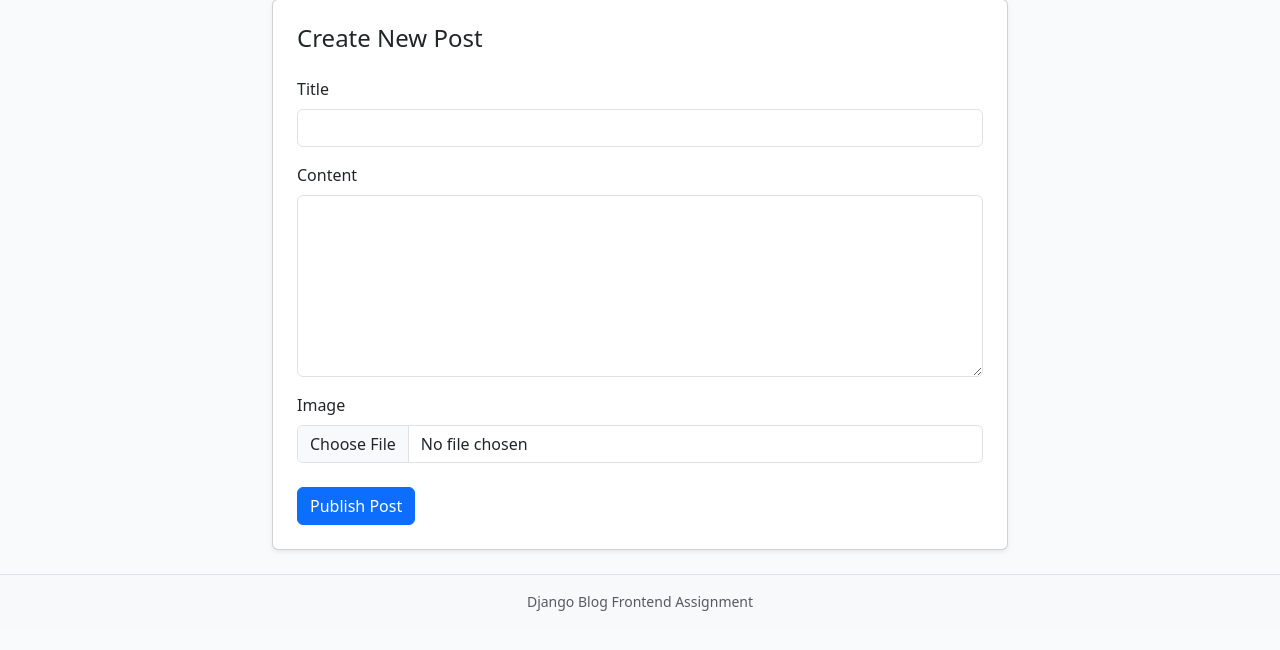
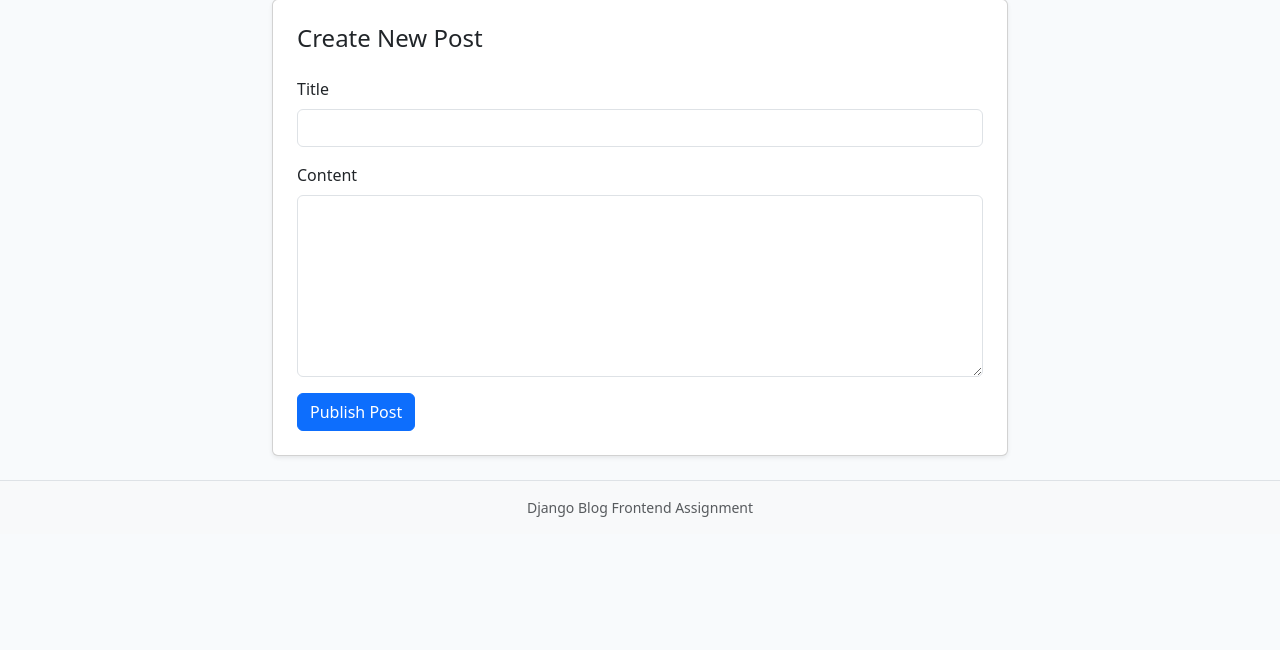
Before and after one commit to Raghav007-maker/Django_Projects, a Django app: page /create-post/ in a window 1280 px wide. Shown: the part 81-731 px from the top of the page. Run offline with Django 5.2, Linux system fonts and the light colour scheme; the visitor is signed in with stand-in values (Sample User, id 1).

Commit message:
refactor(images): revert to placeholder-only for Render compatibility
- Remove Post.image field from models
- Remove image upload form field from CreatePostForm
- Remove image handling from create_post_view and edit_post_view
- Update templates to use picsum.photos placeholders exclusively
- Create 0004_remove_post_image migration

This resolves image display issues on Render by removing dependency
on ephemeral media storage. All posts now use consistent placeholder
images from picsum.photos which are always available.

```diff
--- a/blog_project/blog_app/forms.py
+++ b/blog_project/blog_app/forms.py
@@ -26,13 +26,11 @@ class SignupForm(UserCreationForm):
 class CreatePostForm(forms.Form):
     title = forms.CharField(max_length=200)
     content = forms.CharField(widget=forms.Textarea)
-    image = forms.ImageField(required=False)
 
     def __init__(self, *args, **kwargs):
         super().__init__(*args, **kwargs)
         self.fields['title'].widget.attrs.update({'class': 'form-control'})
         self.fields['content'].widget.attrs.update({'class': 'form-control', 'rows': 7})
-        self.fields['image'].widget.attrs.update({'class': 'form-control', 'accept': 'image/*'})
 
 
 class CommentForm(forms.Form):
--- a/blog_project/blog_app/models.py
+++ b/blog_project/blog_app/models.py
@@ -6,7 +6,6 @@ from django.contrib.auth.models import User
 class Post(models.Model):
     title = models.CharField(max_length=200)
     content = models.TextField()
-    image = models.ImageField(upload_to='post_images/', blank=True, null=True)
 
     # Important: Link post with user (author)
     author = models.ForeignKey(User, on_delete=models.CASCADE)
--- a/blog_project/blog_app/templates/blog_app/create_post.html
+++ b/blog_project/blog_app/templates/blog_app/create_post.html
@@ -8,7 +8,7 @@
         <div class="card shadow-sm">
             <div class="card-body p-4">
                 <h2 class="h4 mb-4">Create New Post</h2>
-                <form method="post" enctype="multipart/form-data">
+                <form method="post">
                     {% csrf_token %}
                     <div class="mb-3">
                         <label class="form-label" for="id_title">Title</label>
@@ -17,10 +17,6 @@
                     <div class="mb-3">
                         <label class="form-label" for="id_content">Content</label>
                         {{ form.content }}
-                    </div>
-                    <div class="mb-4">
-                        <label class="form-label" for="id_image">Image</label>
-                        {{ form.image }}
                     </div>
                     {% if form.errors %}
                         <div class="alert alert-danger">Please fill all required fields correctly.</div>
--- a/blog_project/blog_app/templates/blog_app/edit_post.html
+++ b/blog_project/blog_app/templates/blog_app/edit_post.html
@@ -8,7 +8,7 @@
         <div class="card shadow-sm">
             <div class="card-body p-4">
                 <h2 class="h4 mb-4">Edit Post</h2>
-                <form method="post" enctype="multipart/form-data">
+                <form method="post">
                     {% csrf_token %}
                     <div class="mb-3">
                         <label class="form-label" for="id_title">Title</label>
@@ -18,10 +18,6 @@
                         <label class="form-label" for="id_content">Content</label>
                         {{ form.content }}
                     </div>
-                    <div class="mb-4">
-                        <label class="form-label" for="id_image">Change Image</label>
-                        {{ form.image }}
-                    </div>
                     <button type="submit" class="btn btn-primary">Update Post</button>
                     <a href="{% url 'post_detail' post.id %}" class="btn btn-outline-secondary ms-2">Cancel</a>
                 </form>
--- a/blog_project/blog_app/templates/blog_app/home.html
+++ b/blog_project/blog_app/templates/blog_app/home.html
@@ -12,11 +12,7 @@
     {% for post in page_obj %}
     <div class="col-12 col-md-6 col-lg-4">
         <div class="card h-100 post-card">
-            {% if post.image %}
-            <img src="{{ post.image.url }}" class="card-img-top" alt="{{ post.title }} image">
-            {% else %}
             <img src="https://picsum.photos/seed/post{{ post.id }}/600/350" class="card-img-top" alt="Post image">
-            {% endif %}
             <div class="card-body d-flex flex-column">
                 <h5 class="card-title">{{ post.title }}</h5>
                 <p class="card-text text-muted mb-4">{{ post.content|truncatewords:25 }}</p>
--- a/blog_project/blog_app/templates/blog_app/post_detail.html
+++ b/blog_project/blog_app/templates/blog_app/post_detail.html
@@ -4,11 +4,7 @@
 
 {% block content %}
 <article class="card border-0 shadow-sm overflow-hidden">
-    {% if post.image %}
-    <img src="{{ post.image.url }}" class="w-100" alt="{{ post.title }} image">
-    {% else %}
     <img src="https://picsum.photos/seed/post{{ post.id }}/1200/480" class="w-100" alt="Post image">
-    {% endif %}
     <div class="card-body p-4 p-md-5">
         <h1 class="h2 mb-3">{{ post.title }}</h1>
         <p class="text-muted mb-4">
--- a/blog_project/blog_app/views.py
+++ b/blog_project/blog_app/views.py
@@ -93,12 +93,11 @@ def signup_view(request):
 
 @login_required
 def create_post_view(request):
-    form = CreatePostForm(request.POST or None, request.FILES or None)
+    form = CreatePostForm(request.POST or None)
     if request.method == 'POST' and form.is_valid():
         Post.objects.create(
             title=form.cleaned_data['title'],
             content=form.cleaned_data['content'],
-            image=form.cleaned_data.get('image'),
             author=request.user,
         )
         messages.success(request, 'Post created successfully.')
@@ -118,12 +117,10 @@ def edit_post_view(request, post_id):
         'title': post.title,
         'content': post.content,
     }
-    form = CreatePostForm(request.POST or None, request.FILES or None, initial=initial_data)
+    form = CreatePostForm(request.POST or None, initial=initial_data)
     if request.method == 'POST' and form.is_valid():
         post.title = form.cleaned_data['title']
         post.content = form.cleaned_data['content']
-        if form.cleaned_data.get('image'):
-            post.image = form.cleaned_data['image']
         post.save()
         messages.success(request, 'Post updated successfully.')
         return redirect('post_detail', post_id=post.id)
```
Also changed, not shown: blog_project/blog_app/migrations/0004_remove_post_image.py (added).
